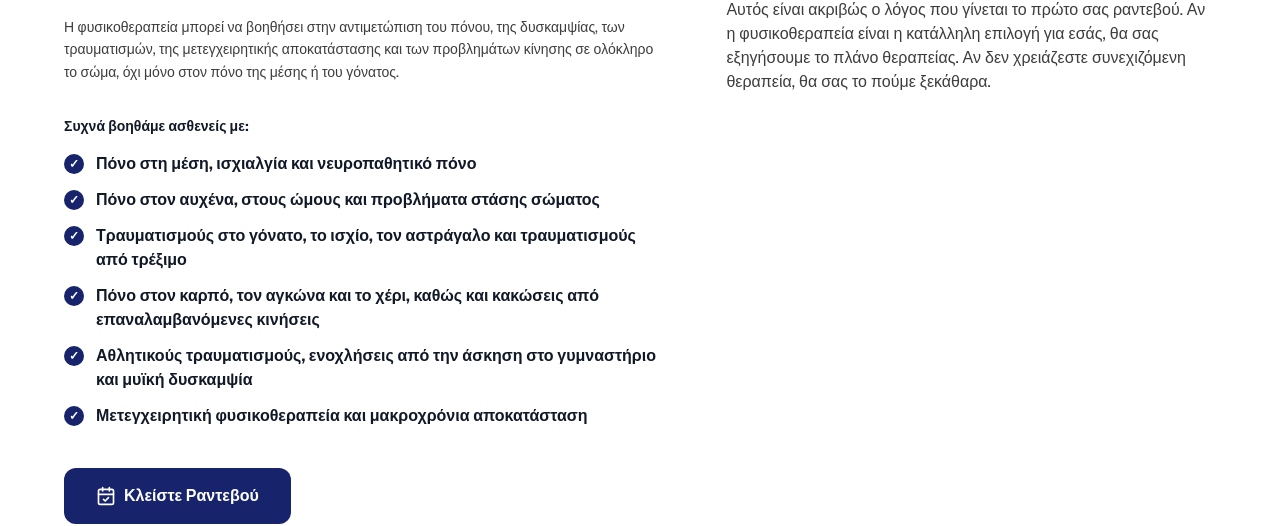
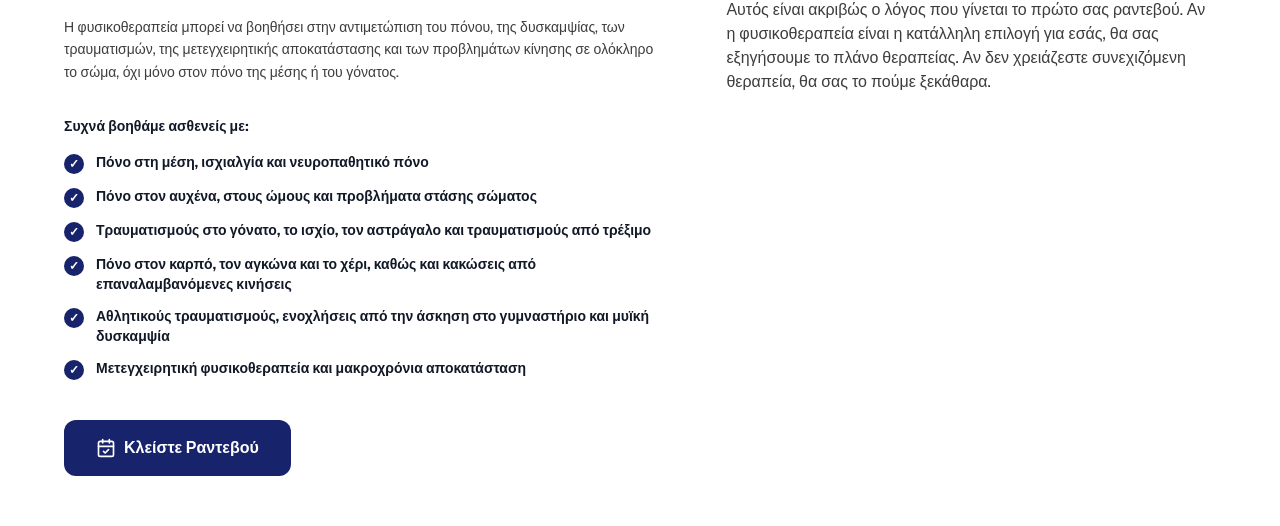
Before and after one commit to Ermeion/ermeion-website, a React (Vite) app: page / in a window 1280 px wide. Shown: the part 1693-2219 px from the top of the page. Built offline with nearby package versions, Linux system fonts and the light colour scheme.

Commit message:
Updated App.tsx

```diff
--- a/src/App.tsx
+++ b/src/App.tsx
@@ -314,7 +314,7 @@ function WhyErmeionSection() {
                 >
                   &#10003;
                 </span>
-                <span className="text-sm sm:text-base font-bold text-gray-900 leading-snug">{item}</span>
+                <span className="text-sm sm:text-sm font-bold text-gray-900 leading-snug">{item}</span>
               </li>
             ))}
           </ul>
```
